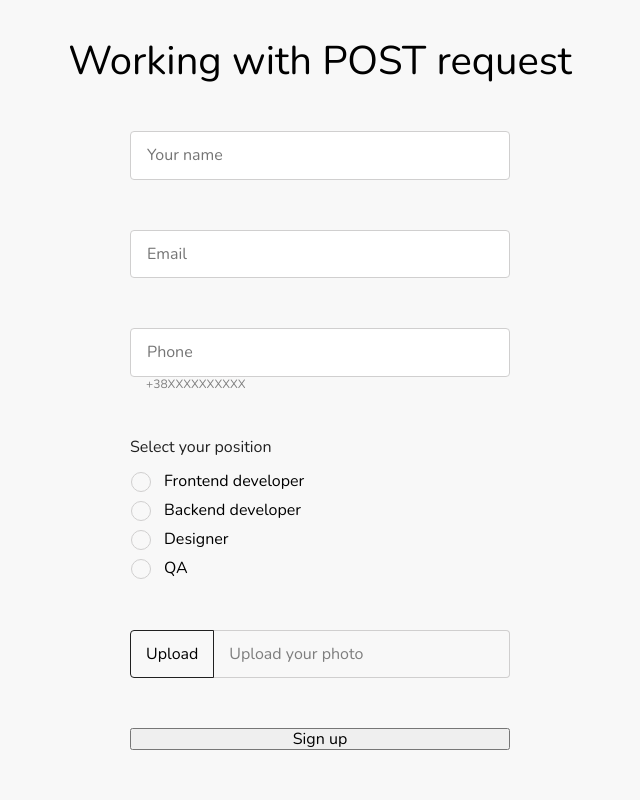
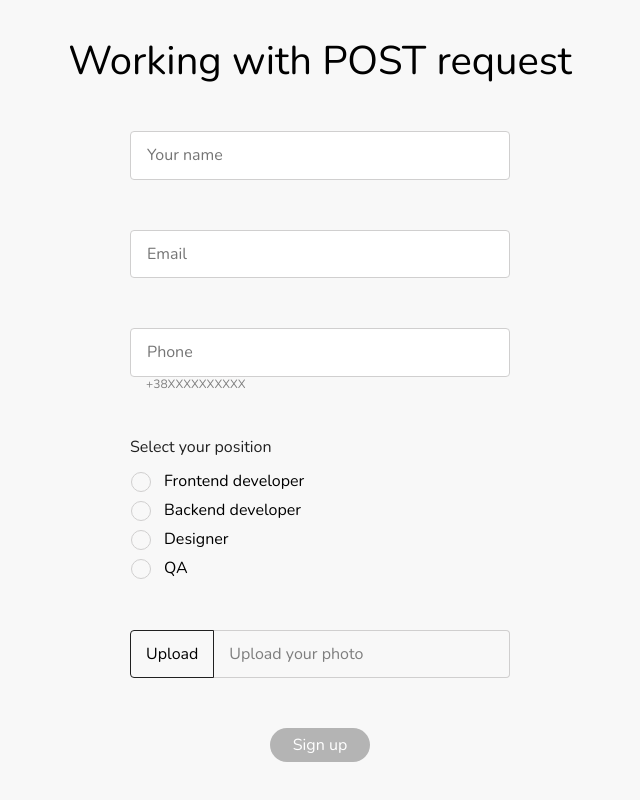
Before and after one commit to Djuliia/test-task, a React (Create React App) app: page / in a window 1280 px wide. Shown: the part 1107-1907 px from the top of the page, without its empty margins (320-960 px from the left). Built offline with nearby package versions, Linux system fonts and the light colour scheme; no server answers.

Commit message:
Update PostSection.jsx

```diff
--- a/src/components/PostSection/PostSection.jsx
+++ b/src/components/PostSection/PostSection.jsx
@@ -18,7 +18,7 @@ import {
 import { Title } from 'components/GetSection/GetSection.styled';
 import { Formik } from 'formik';
 import * as Yup from 'yup';
-// import { Btn } from 'components/Header/Header.styled';
+import { Btn } from 'components/Header/Header.styled';
 
 export const PostSection = () => {
   const [token, setToken] = useState('');
@@ -194,7 +194,7 @@ export const PostSection = () => {
             <Label>Upload your photo</Label>
             <ErrorMsg name="photo" component="div" />
           </FileInputContainer>
-          {/* <Btn
+          <Btn
             type="submit"
             style={{
               color: '#fff',
@@ -203,8 +203,8 @@ export const PostSection = () => {
             }}
           >
             Sign up
-          </Btn> */}
-          <button type="submit">Sign up</button>
+          </Btn>
+          {/* <button type="submit">Sign up</button> */}
         </StyledForm>
       </Formik>
     </Section>
```
